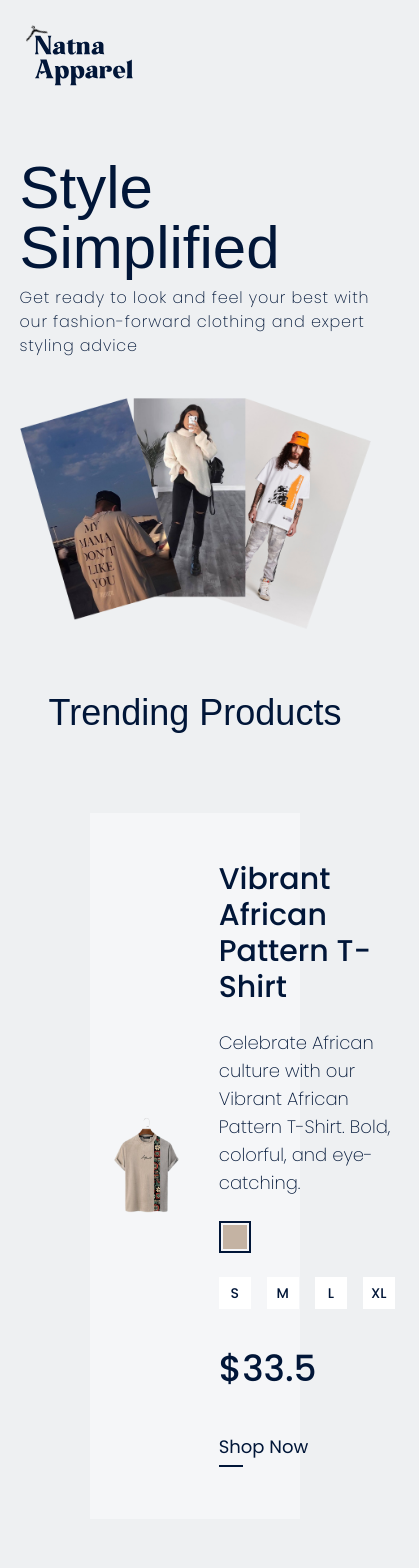
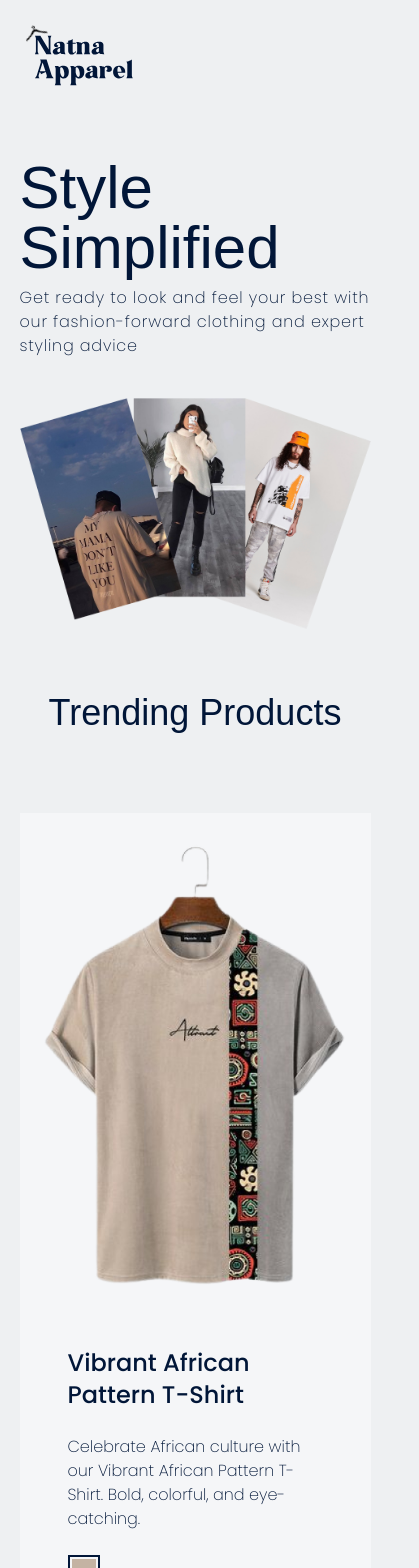
Before and after one commit to ZackyBerhe/natna-apparel, a React (Create React App) app: page / in a window 390 px wide. Shown: the top 1568 px of the page, 419 px wide, since content can reach past the window. Built offline with nearby package versions, Linux system fonts and the light colour scheme.

Commit message:
Responsive style for product card

```diff
--- a/src/components/HeroProductCard.jsx
+++ b/src/components/HeroProductCard.jsx
@@ -5,13 +5,13 @@ import Button from "./utilities/Button";
 const HeroProductCard = () => {
   return (
     <>
-      <div className="p-6 flex gap-4 w-3/5 items-center bg-white/40">
-        <img src={ProductImage} alt="" className="w-2/5" />
+      <div className="p-6 flex flex-col md:flex-row gap-4 md:w-4/5 lg:w-3/5 items-center bg-white/40">
+        <img src={ProductImage} alt="" className="md:w-2/5" />
         <div className="h-full p-6 flex flex-col gap-6">
-          <p className="text-3xl font-medium">
+          <p className="text-2xl md:text-3xl font-medium">
             Vibrant African Pattern T-Shirt
           </p>
-          <p className="text-lg font-extralight">
+          <p className="md:text-lg font-extralight">
             Celebrate African culture with our Vibrant African Pattern T-Shirt.
             Bold, colorful, and eye-catching.
           </p>
```
